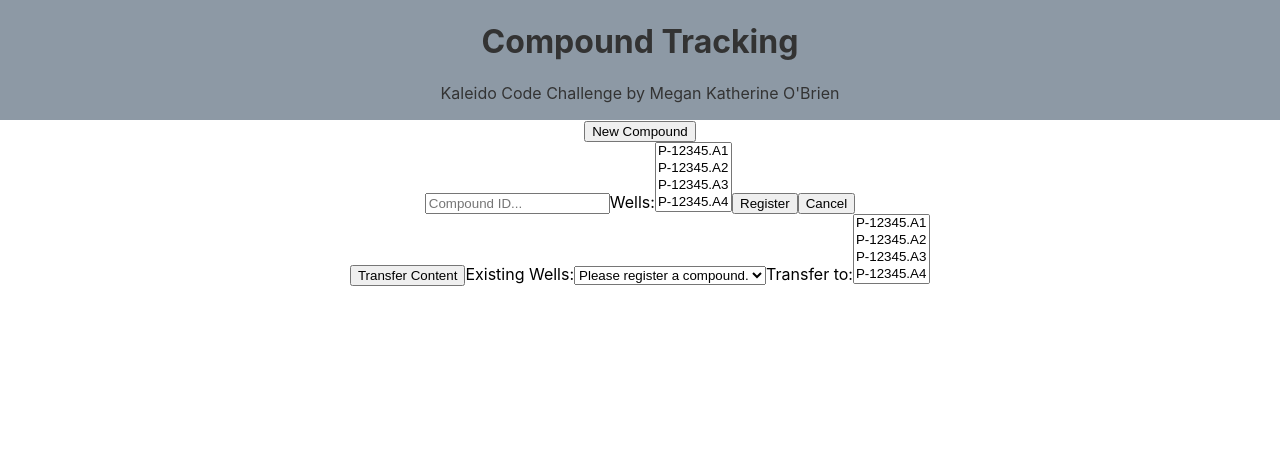
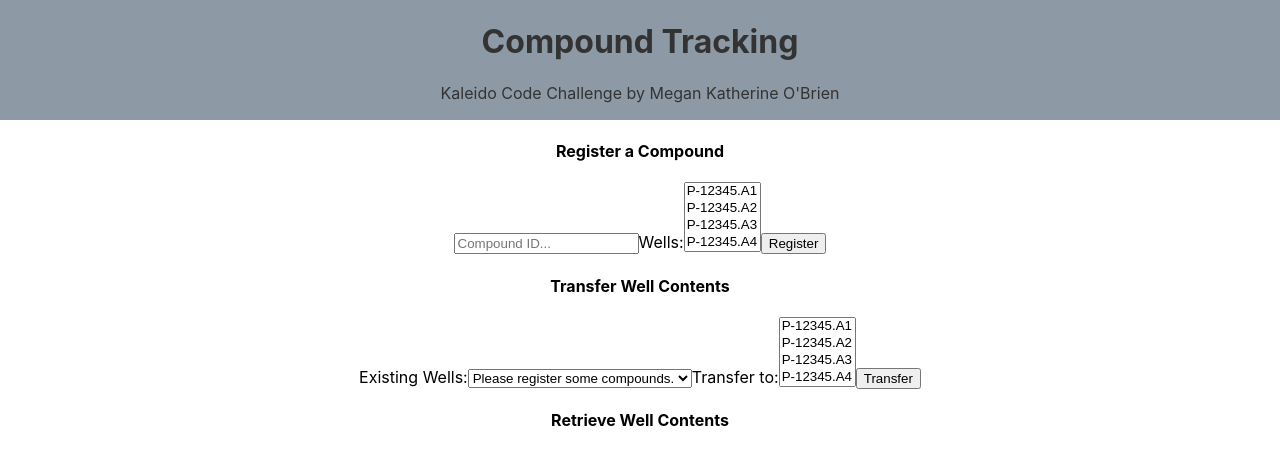
Before and after one commit to mk0b/kaleido-code-challenge, a React (Create React App) app: page / in a window 1280 px wide. Shown: the top 464 px of the page. Built offline with nearby package versions, Linux system fonts and the light colour scheme.

Commit message:
Still working on transfer

```diff
--- a/src/components/RegisterCompound.js
+++ b/src/components/RegisterCompound.js
@@ -1,17 +1,16 @@
 import React, { Component } from 'react';
 
 //stateful component that manages compound and well data.
-
-//import GridDisplay from './GridDisplay';
-
 //TODO: Clean up console.logs
 
-//initializing these outside of the stateful component because I want to be able to add each compound/wells to the array without it getting re-written
+//initializing these outside of the stateful component because I want to be able to add each compound/wells
+//to the array without it getting re-written
 let compounds = [];
 let wells = [];
 let existingWells = [
-    'Please register a compound.'
+    'Please register some compounds.'
 ];
+let newWells = [];
 
 class RegisterCompound extends Component {
     constructor(props) {
@@ -20,6 +19,7 @@ class RegisterCompound extends Component {
         //setting state to manage compound, well, and plate data
         this.state = {
             compoundID: '',
+            transferFrom: '',
             wellData: [
                 'P-12345.A1',
                 'P-12345.A2',
@@ -75,6 +75,17 @@ class RegisterCompound extends Component {
             }
         }
 
+        //updating array for well data
+        if (event.target.name === 'newWells') {
+            const wellOptions = event.target.options;
+            for (let i = 0; i < wellOptions.length; i++) {
+                if (wellOptions[i].selected) {
+                    console.log('Selected well options.', wellOptions[i]);
+                    newWells.push(wellOptions[i].textContent);
+                    //FIXME: Options are getting selected more than once when I only click once
+                }
+            }
+        }
 
     }
 
@@ -114,12 +125,35 @@ class RegisterCompound extends Component {
     }
 
     transfer = (event) => {
+        event.preventDefault();
+        console.log('New Wells', newWells);
 
+        const {
+            transferFrom,
+        } = this.state;
+
+        const transferCompound = {
+            transferFrom,
+            newWells
+        }
+
+        console.log(transferCompound);
+
+        //adding new compound to compounds array.
+        compounds.push(transferCompound)
+
+        //adding the newCompound object to the compounds array.
+        this.setState(() => {
+            return {
+                compounds
+            }
+        });
     }
 
     render() {
         const {
             compoundID,
+            transferFrom
         } = this.state;
 
         //dynamically adding well data to the wells dropdown
@@ -144,7 +178,7 @@ class RegisterCompound extends Component {
 
         return (
             <div className="register-compound-container">
-                <button>New Compound</button>
+                <h4>Register a Compound</h4>
                 <div className="register-compound-modal">
                     <form id="register-compound-form" className="register-compound-form">
                         <input
@@ -166,32 +200,34 @@ class RegisterCompound extends Component {
                             </select>
                         </label>
                         <button onClick={this.register} className="register">Register</button>
-                        <button className="cancel">Cancel</button>
                     </form>
                 </div>
+                <h4>Transfer Well Contents</h4>
                 <div className="transfer-compound-modal">
                     <form id="transfer-compound-form" className="transfer-compound-form">
-                        <button onClick={this.transfer}>Transfer Content</button>
-                        <label id="wells">
+                        <label id="existingWells">
                             Existing Wells:
                             <select
                                 name="existingWells"
-                                onChange={this.change}>
+                                onChange={this.change}
+                                value={transferFrom}>
                                 {existingWellItems}
                             </select>
                         </label>
-                        <label id="wells">
+                        <label id="newWells">
                             Transfer to:
                             <select
-                                name="wells"
+                                name="newWells"
                                 multiple
                                 onChange={this.change}
-                                value={wells}>
+                                value={newWells}>
                                 {wellIds}
                             </select>
                         </label>
+                        <button onClick={this.transfer} className="transfer">Transfer</button>
                     </form>
                 </div>
+                <h4>Retrieve Well Contents</h4>
             </div>
         );
     }
```
Also changed, not shown: src/components/GridDisplay.js (deleted).
